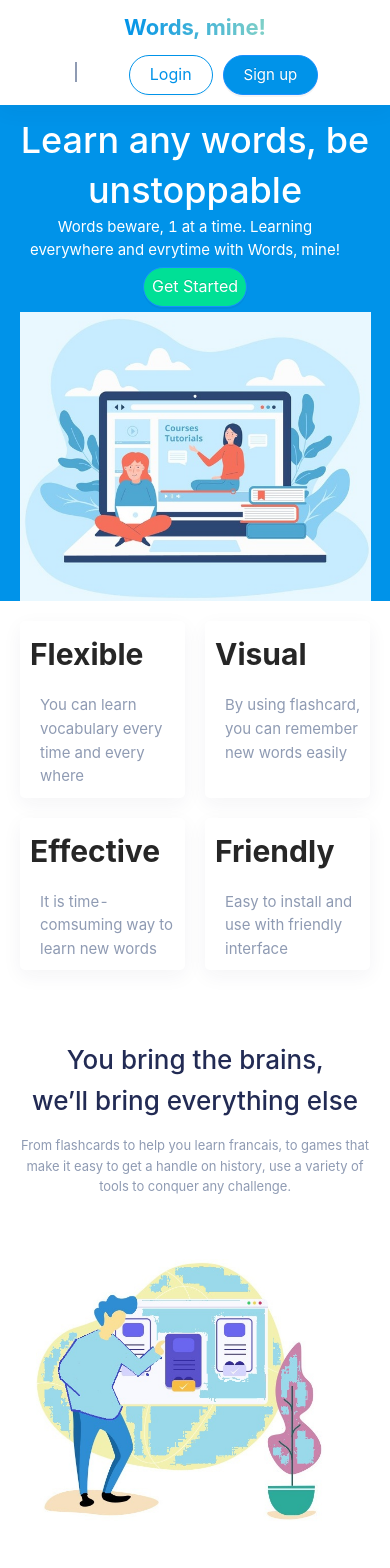
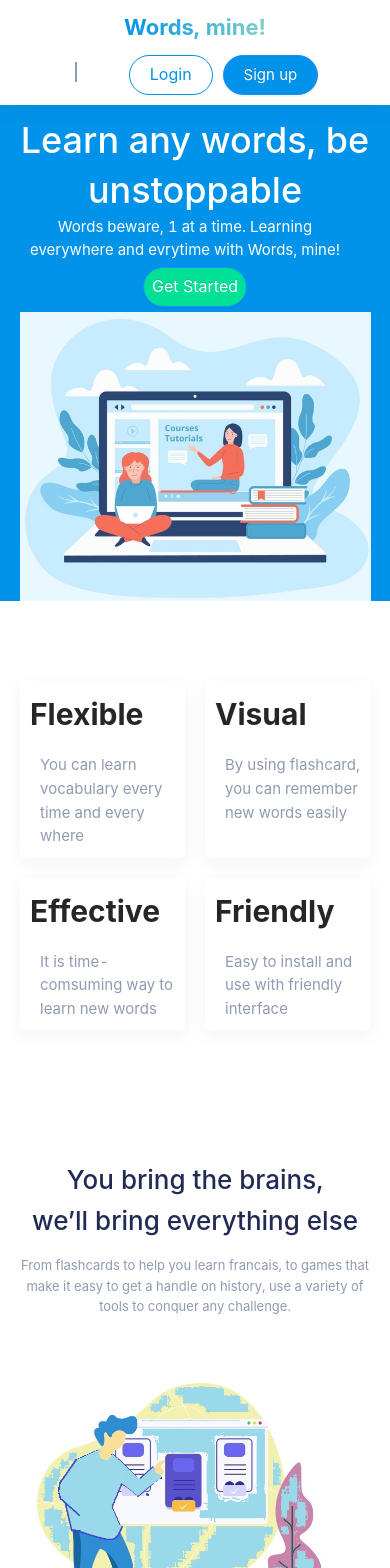
Before and after one commit to KieIO/wordsmine-landing-page, a React (Create React App) app: page / in a window 390 px wide. Shown: the top 1568 px of the page. Built offline with nearby package versions, Linux system fonts and the light colour scheme.

Commit message:
edit feedback section

```diff
--- a/src/components/Feature/Feature.jsx
+++ b/src/components/Feature/Feature.jsx
@@ -27,7 +27,7 @@ const Feature = () => {
         }
     ])
     return (
-        <section className="feature u-padding-horizontal-section u-padding-vertical-section">
+        <section className="feature u-padding-horizontal-section u-margin-vertical-section">
             <Row justify="center" align="center">
            {
                feature.map(item => (
--- a/src/components/Feedback/Feedback.jsx
+++ b/src/components/Feedback/Feedback.jsx
@@ -4,8 +4,8 @@ import FeedbackItem from './components/Feedback-Item/FeedbackItem';
 
 const Feedback = () => {
     return (
-        <section className="feedback">
-            <Carousel dotPosition="bottom" className="feedback__carousel" autoplay>
+        <section className="feedback u-padding-horizontal-section u-margin-vertical-section">
+            <Carousel dotPosition="bottom" className="feedback__carousel">
                 <FeedbackItem />
                 <FeedbackItem />
                 <FeedbackItem />
--- a/src/components/Feedback/_feedback.scss
+++ b/src/components/Feedback/_feedback.scss
@@ -6,9 +6,9 @@
         rgba(0, 147, 233, 1) 87%,
         rgba(128, 208, 199, 1) 100%
     );
-    padding: $padding-container;
+    // padding: $padding-container;
     margin-bottom: 15rem;
-    height: 450px;
+    height: 350px;
     position: relative;
     .ant-carousel {
         width: 80%;
--- a/src/components/Feedback/components/Feedback-Item/FeedbackItem.jsx
+++ b/src/components/Feedback/components/Feedback-Item/FeedbackItem.jsx
@@ -8,7 +8,10 @@ const FeedbackItem = () => {
                 <p className="feedback-item__location">Vietnam</p>
             </div>
             <div className="feedback-item__description">
+                {/* <span>"</span> */}
                 <p>Words, mine! has helped me to understand just how fun and important and fun studying can be! This school year, in chemistry class I put my terms on Words, mine! and I already feel better about my upcoming test.</p>
+                {/* <span>"</span> */}
+
             </div>
         </div>
     );
--- a/src/components/Feedback/components/Feedback-Item/_feedbackItem.scss
+++ b/src/components/Feedback/components/Feedback-Item/_feedbackItem.scss
@@ -1,26 +1,34 @@
 .feedback-item {
-     &__name {
+    &__name {
         font-size: $font-size-heading1;
         color: $color-white;
         font-weight: bold;
     }
     &__location {
-        font-size: $font-size-heading5;
-        color: $color-white;
+        font-size: $font-size-heading6;
+        color: rgba($color-black, .8);
     }
     &__description {
         font-size: $font-size-heading5;
         color: $color-white;
+        position: relative;
         p::before {
-            content: '\201C';
-            font-size: 50px;
+            content: "\201C";
+            font-size: 10rem;
             line-height: 0;
-            font-family: 'Passion One', cursive;
+            font-family: "Passion One", cursive;
+            color: rgba($color-white, .6);
         }
         p::after {
-            content: '\201D';
-            font-size: 50px;
-            font-family: 'Passion One', cursive;
+            content: "\201D";
+            font-size: 10rem;
+            font-family: "Passion One", cursive;
+            position: absolute;
+            bottom: -2px;
+            line-height: 0;
+            right: 0;
+            color: rgba($color-white, .6);
+
         }
     }
 }
--- a/src/sass/_utility.scss
+++ b/src/sass/_utility.scss
@@ -14,18 +14,18 @@
     }
 }
 
-.u-padding-vertical-section {
-    padding-top: $padding-vertical-container;
-    padding-bottom: $padding-vertical-container;
+.u-margin-vertical-section {
+    margin-top: $margin-vertical-container;
+    margin-bottom: $margin-vertical-container;
 
     @media only screen and (max-width: 950px) {
-        padding-top: $padding-vertical-container-md;
-        padding-bottom: $padding-vertical-container-md;
+        margin-top: $margin-vertical-container-md;
+        margin-bottom: $margin-vertical-container-md;
     }
 
 
     @media only screen and (max-width: 579px) {
-        padding-top: $padding-vertical-container-sm;
-        padding-bottom: $padding-vertical-container-sm;
+        margin-top: $margin-vertical-container-sm;
+        margin-bottom: $margin-vertical-container-sm;
     }
 }
--- a/src/sass/_variable.scss
+++ b/src/sass/_variable.scss
@@ -15,6 +15,7 @@ $font-size-heading2: 3.2rem;
 $font-size-heading3: 3rem;
 $font-size-heading4: 2.6rem;
 $font-size-heading5: 2.2rem;
+$font-size-heading6: 1.8rem;
 
 $font-size-subtitle1: 1.5rem;
 $font-size-subtitle2: 1.3rem;
@@ -26,9 +27,9 @@ $padding-container: 10%;
 $padding-container-md: 8%;
 $padding-container-sm: 5%;
 
-$padding-vertical-container: 8rem;
-$padding-vertical-container-md: 7rem;
-$padding-vertical-container-sm: 6rem;
+$margin-vertical-container: 8rem;
+$margin-vertical-container-md: 7rem;
+$margin-vertical-container-sm: 6rem;
 
 $box-shadow: 0px 6px 20px rgba($color-black, .05);
 
```
